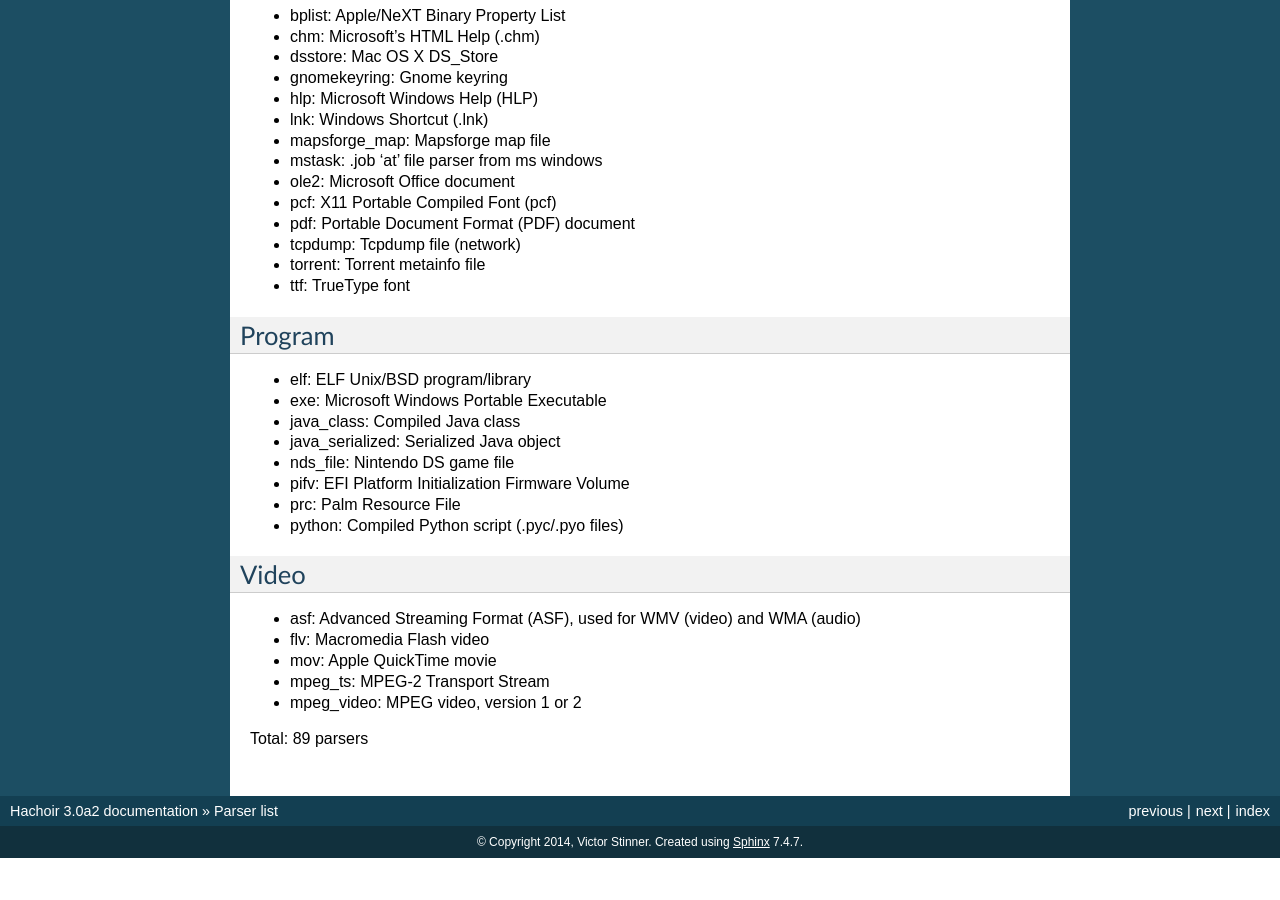
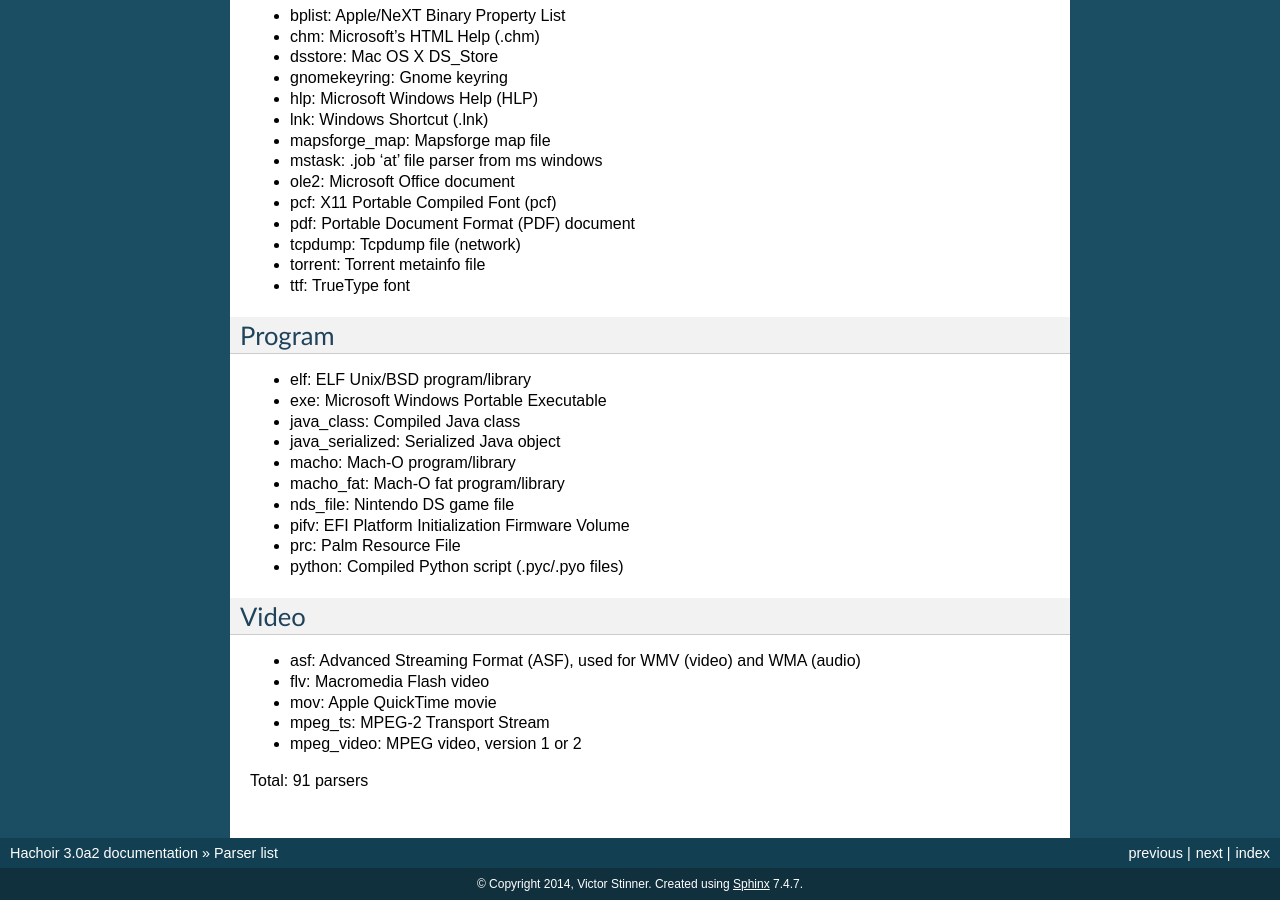
Before and after one commit to vstinner/hachoir, a Sphinx documentation site: the page built from doc/parser_list.rst, in a window 1280 px wide and 900 px high, scrolled down 1829 px. Built offline with Sphinx 7.4.7, drawn with Linux system fonts in a browser that asks for light colours; before the commit the page ends 2687 px from its top, so only the background shows below that.

Commit message:
macho: PEP8 and add to parser_list

```diff
--- a/doc/parser_list.rst
+++ b/doc/parser_list.rst
@@ -110,6 +110,8 @@ Program
 * exe: Microsoft Windows Portable Executable
 * java_class: Compiled Java class
 * java_serialized: Serialized Java object
+* macho: Mach-O program/library
+* macho_fat: Mach-O fat program/library
 * nds_file: Nintendo DS game file
 * pifv: EFI Platform Initialization Firmware Volume
 * prc: Palm Resource File
@@ -124,4 +126,4 @@ Video
 * mpeg_ts: MPEG-2 Transport Stream
 * mpeg_video: MPEG video, version 1 or 2
 
-Total: 89 parsers
+Total: 91 parsers
```
Also changed, not shown: 1 other file.
